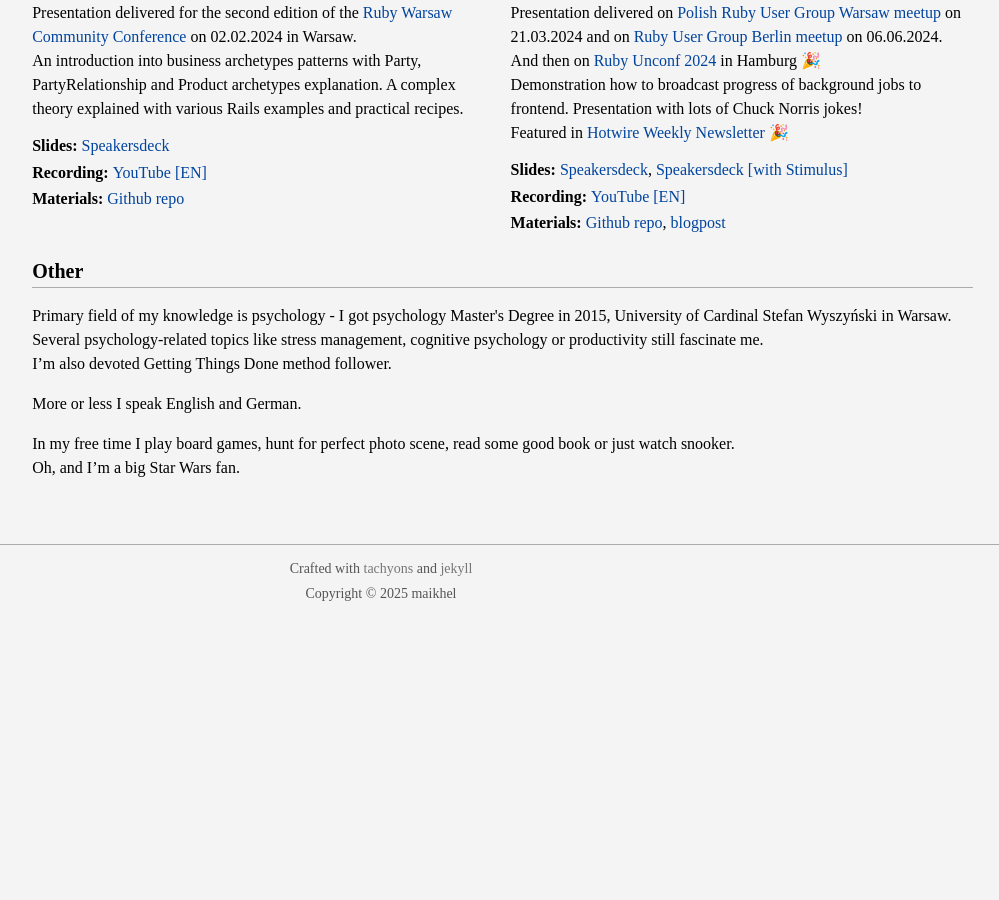
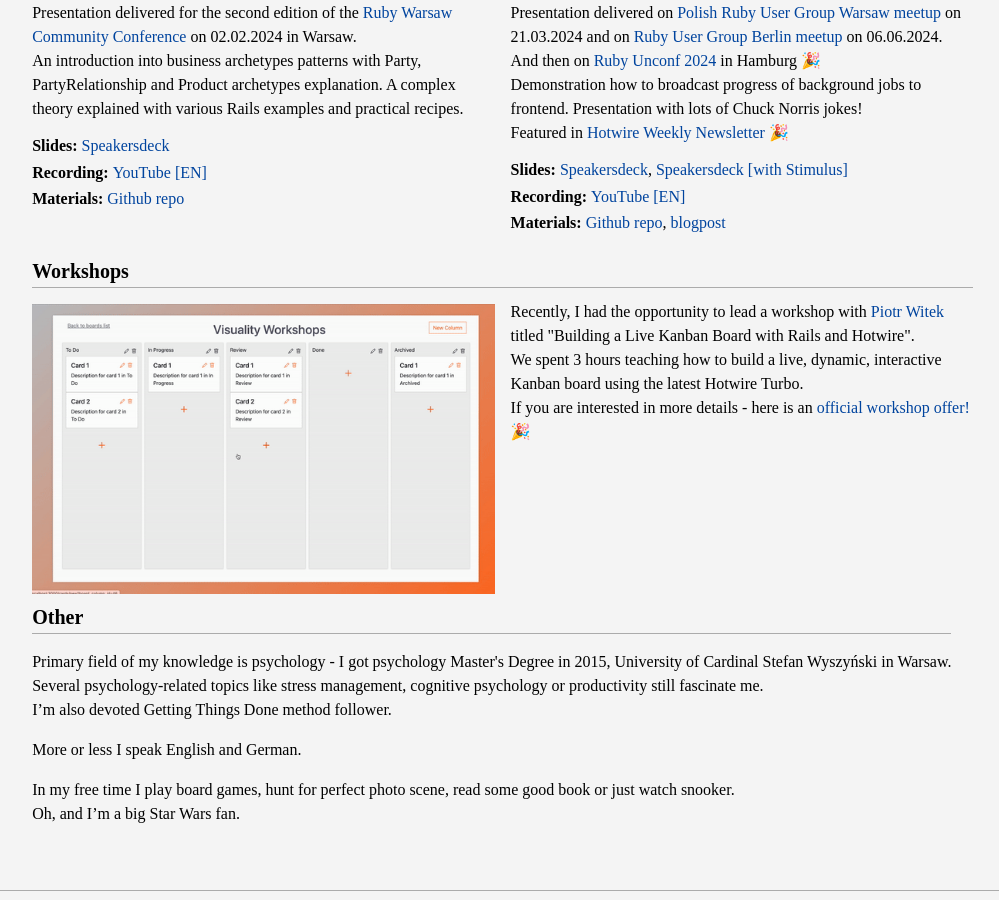
Before and after one commit to maikhel/maikhel.github.io, a Jekyll site: the page built from about.html, in a window 1280 px wide and 900 px high, scrolled down 1580 px. Shown: the whole window, without its empty margins (259-1258 px from the left). Built offline with Jekyll 4.4.1, drawn with Linux system fonts in a browser that asks for light colours; before the commit the page ends 2198 px from its top, so only the background shows below that.

Commit message:
Add Workshops section with Kanban workshop details

```diff
--- a/about.html
+++ b/about.html
@@ -152,6 +152,19 @@
     </div>
   </div>
 
+  <h3 class="f4 b pv1 mv2 bb b--black-30 dark--b--white-30"> Workshops </h3>
+  <div class="fl w-50 pr2-ns">
+    <img src="images/kanban.gif" class="db mt2" alt="Kanban" loading="lazy">
+  </div>
+  <div class="fl w-50 pl2-ns">
+      <p class="lh-copy mt1">
+          Recently, I had the opportunity to lead a workshop with <a href="https://github.com/piowit" target="_blank" class="link dark-blue dark--gold dim"> Piotr Witek </a> titled "Building a Live Kanban Board with Rails and Hotwire".</br>
+          We spent 3 hours teaching how to build a live, dynamic, interactive Kanban board using the latest Hotwire Turbo.</br>
+          If you are interested in more details - here is an <a href="https://www.visuality.pl/workshops/hotwire" target="_blank" class="link dark-blue dark--gold dim"> official workshop offer! 🎉 </a>
+      </p>
+  </div>
+
+  <div class="db fl">
     <h3 class="f4 b pv1 mv2 bb b--black-30 dark--b--white-30"> Other </h3>
     <p class="lh-copy">
         Primary field of my knowledge is psychology - I got psychology Master's Degree in 2015, University of Cardinal Stefan Wyszyński in Warsaw.</br>
@@ -169,3 +182,4 @@
         Oh, and I’m a big Star Wars fan.
     </p>
   </div>
+</div>
```
Also changed, not shown: images/kanban.gif (added). Lines whose indentation alone changed are shown as unchanged.
